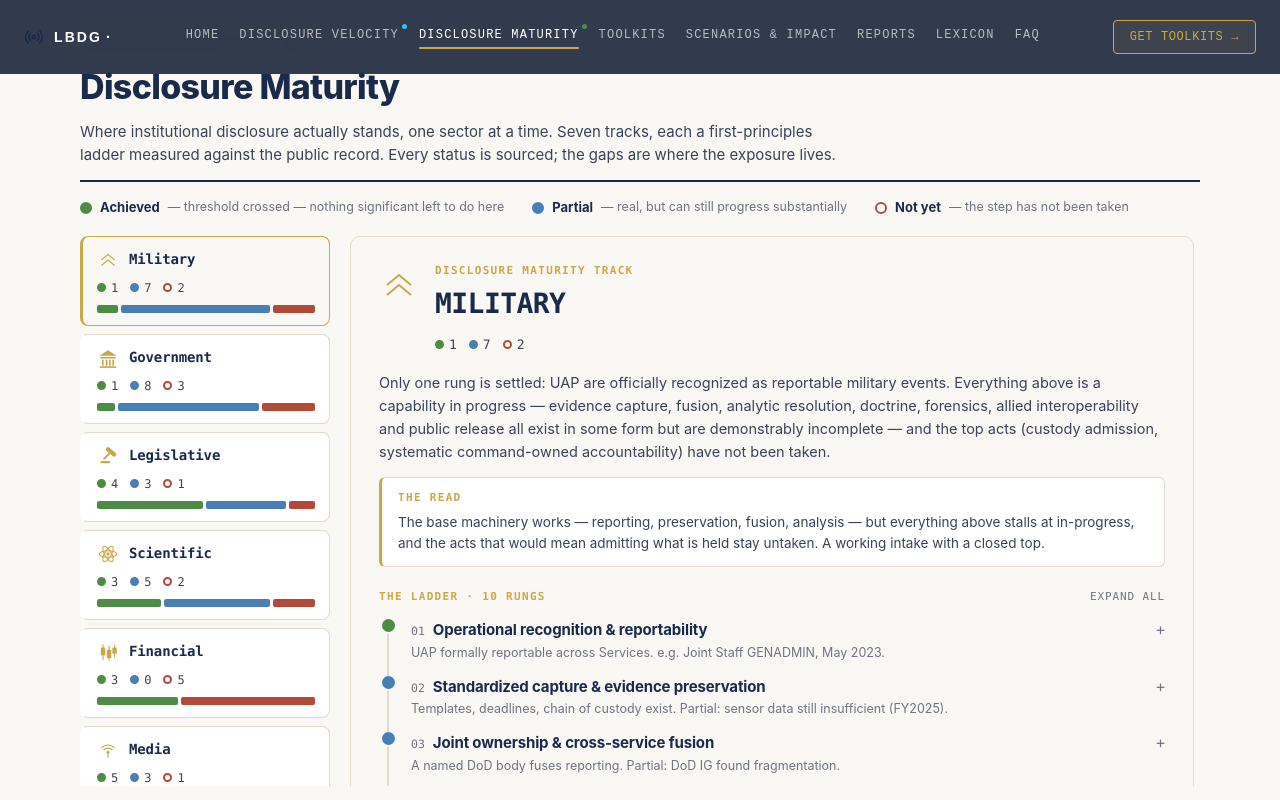
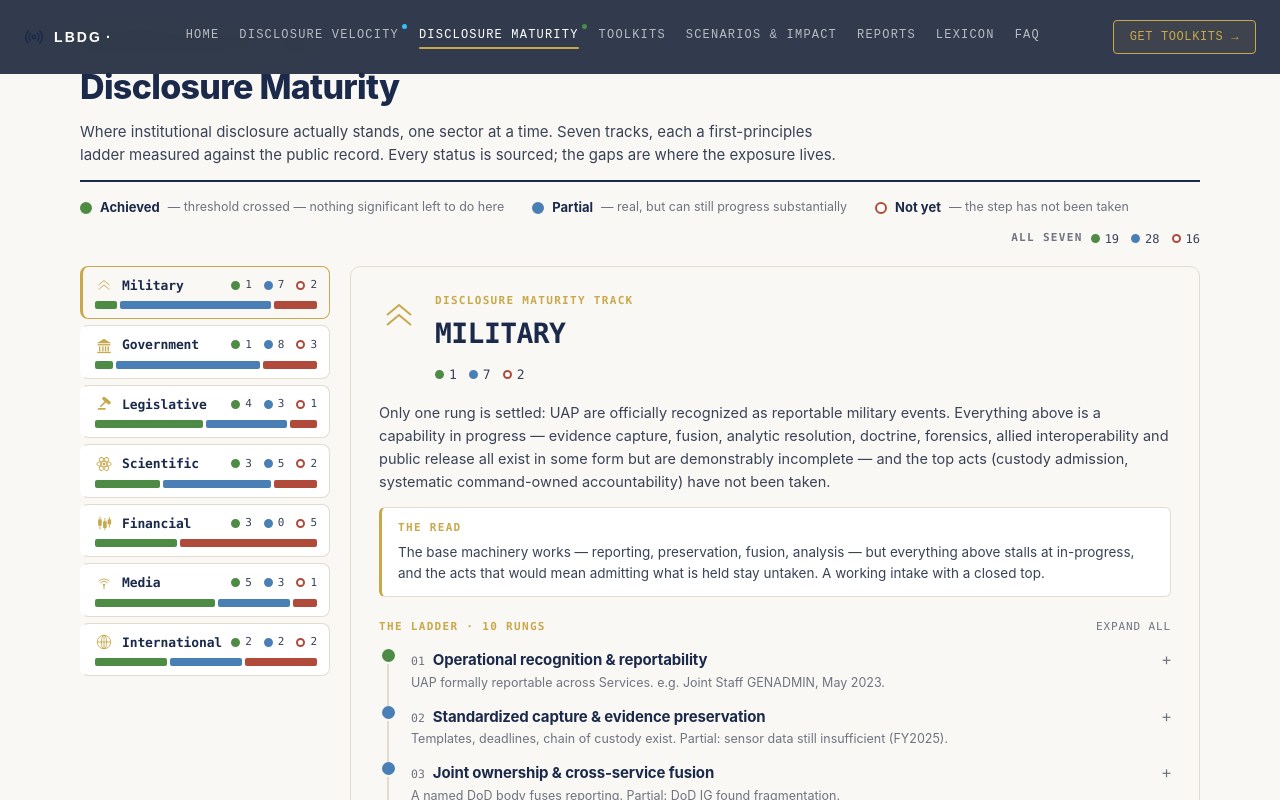
Before and after one commit to lbdgGit/DisclosureHub, a Next.js app in the folder disclosure-hub-starter/: page /maturity in a window 1280 px wide. Shown: the top 800 px of the page. Built offline with nearby package versions, Linux system fonts and the light colour scheme; a web font is replaced by a local one.

Commit message:
Update DisclosureMaturity.tsx

```diff
--- a/disclosure-hub-starter/components/DisclosureMaturity.tsx
+++ b/disclosure-hub-starter/components/DisclosureMaturity.tsx
@@ -232,7 +232,7 @@ function RungRowControlled({ trackId, r, isLast, defaultOpen }: { trackId: strin
   );
 }
 
-/* ---------- left-rail tile (compact) ---------- */
+/* ---------- left-rail tile (compact — all 7 fit in the viewport) ---------- */
 function RailTile({ track, active, onClick }: { track: Track; active: boolean; onClick: () => void }) {
   const [hover, setHover] = useState(false);
   return (
@@ -244,16 +244,16 @@ function RailTile({ track, active, onClick }: { track: Track; active: boolean; o
         background: active ? C.cream : C.white,
         border: `1px solid ${active ? C.gold : C.line}`,
         borderLeft: `3px solid ${active ? C.gold : "transparent"}`,
-        borderRadius: 8, padding: "12px 14px", display: "flex", flexDirection: "column", gap: 8,
+        borderRadius: 8, padding: "9px 12px", display: "flex", flexDirection: "column", gap: 6,
         boxShadow: hover && !active ? "0 3px 12px rgba(27,42,74,0.07)" : "none",
         transition: "all 0.15s ease",
       }}
     >
-      <div style={{ display: "flex", alignItems: "center", gap: 10 }}>
-        <Icon kind={track.icon} size={22} />
-        <span style={{ fontFamily: mono, fontWeight: 700, fontSize: 14, color: C.navy, letterSpacing: "-0.01em" }}>{track.name}</span>
+      <div style={{ display: "flex", alignItems: "center", gap: 9 }}>
+        <Icon kind={track.icon} size={18} />
+        <span style={{ fontFamily: mono, fontWeight: 700, fontSize: 13, color: C.navy, letterSpacing: "-0.01em", flex: 1 }}>{track.name}</span>
+        <CountNumbers count={track.statusCount} size={11} />
       </div>
-      <CountNumbers count={track.statusCount} size={12} />
       <CountBar count={track.statusCount} />
     </button>
   );
@@ -302,33 +302,32 @@ export default function DisclosureMaturity({ tracks }: { tracks: Track[] }) {
               <span style={{ color: C.mute, fontSize: 12.5 }}>— {STATUS[k].def}</span>
             </div>
           ))}
+          <div style={{ display: "flex", alignItems: "center", gap: 8, marginLeft: "auto" }}>
+            <span style={{ ...eyebrow, color: C.mute }}>All seven</span>
+            <CountNumbers count={totals} size={12} />
+          </div>
         </div>
 
-        {/* master-detail — fills remaining viewport height; left rail fixed, right pane scrolls */}
-        <div style={{ display: "grid", gridTemplateColumns: "minmax(200px, 250px) 1fr", gap: 20, alignItems: "start", height: "calc(100vh - 250px)", minHeight: 360 }} className="lbdg-md-grid">
-          {/* left rail — fixed, never scrolls */}
-          <div style={{ display: "flex", flexDirection: "column", gap: 8, height: "100%", overflow: "hidden" }} className="lbdg-rail">
+        {/* master-detail — normal page flow; rail sticks as you scroll, right pane flows */}
+        <div style={{ display: "grid", gridTemplateColumns: "minmax(200px, 250px) 1fr", gap: 20, alignItems: "start" }} className="lbdg-md-grid">
+          {/* left rail — sticks in view while you read */}
+          <div style={{ display: "flex", flexDirection: "column", gap: 6, position: "sticky", top: 90, alignSelf: "start" }} className="lbdg-rail">
             {ordered.map((t) => <RailTile key={t.id} track={t} active={t.id === activeId} onClick={() => setActiveId(t.id)} />)}
-            <div style={{ marginTop: 6, padding: "10px 14px", border: `1px dashed ${C.line}`, borderRadius: 8, display: "flex", alignItems: "center", justifyContent: "space-between" }}>
-              <span style={{ ...eyebrow, color: C.mute }}>All seven</span>
-              <CountNumbers count={totals} size={12} />
-            </div>
           </div>
 
-          {/* right pane — scrolls independently if the fiche is long */}
-          <div style={{ height: "100%", overflowY: "auto", paddingRight: 6 }} className="lbdg-pane">
+          {/* right pane — flows with the page */}
+          <div className="lbdg-pane">
             {active && <Fiche key={active.id} track={active} />}
           </div>
         </div>
       </div>
 
-      {/* stack the two columns on narrow screens, and let the page scroll normally */}
+      {/* stack the two columns on narrow screens */}
       <style>{`
         @media (max-width: 860px) {
-          .lbdg-md-grid { grid-template-columns: 1fr !important; height: auto !important; min-height: 0 !important; }
-          .lbdg-rail { height: auto !important; overflow: visible !important; flex-direction: row !important; flex-wrap: wrap !important; }
+          .lbdg-md-grid { grid-template-columns: 1fr !important; }
+          .lbdg-rail { position: static !important; flex-direction: row !important; flex-wrap: wrap !important; }
           .lbdg-rail > button { flex: 1 1 140px; }
-          .lbdg-pane { height: auto !important; overflow: visible !important; padding-right: 0 !important; }
         }
       `}</style>
     </div>
```
